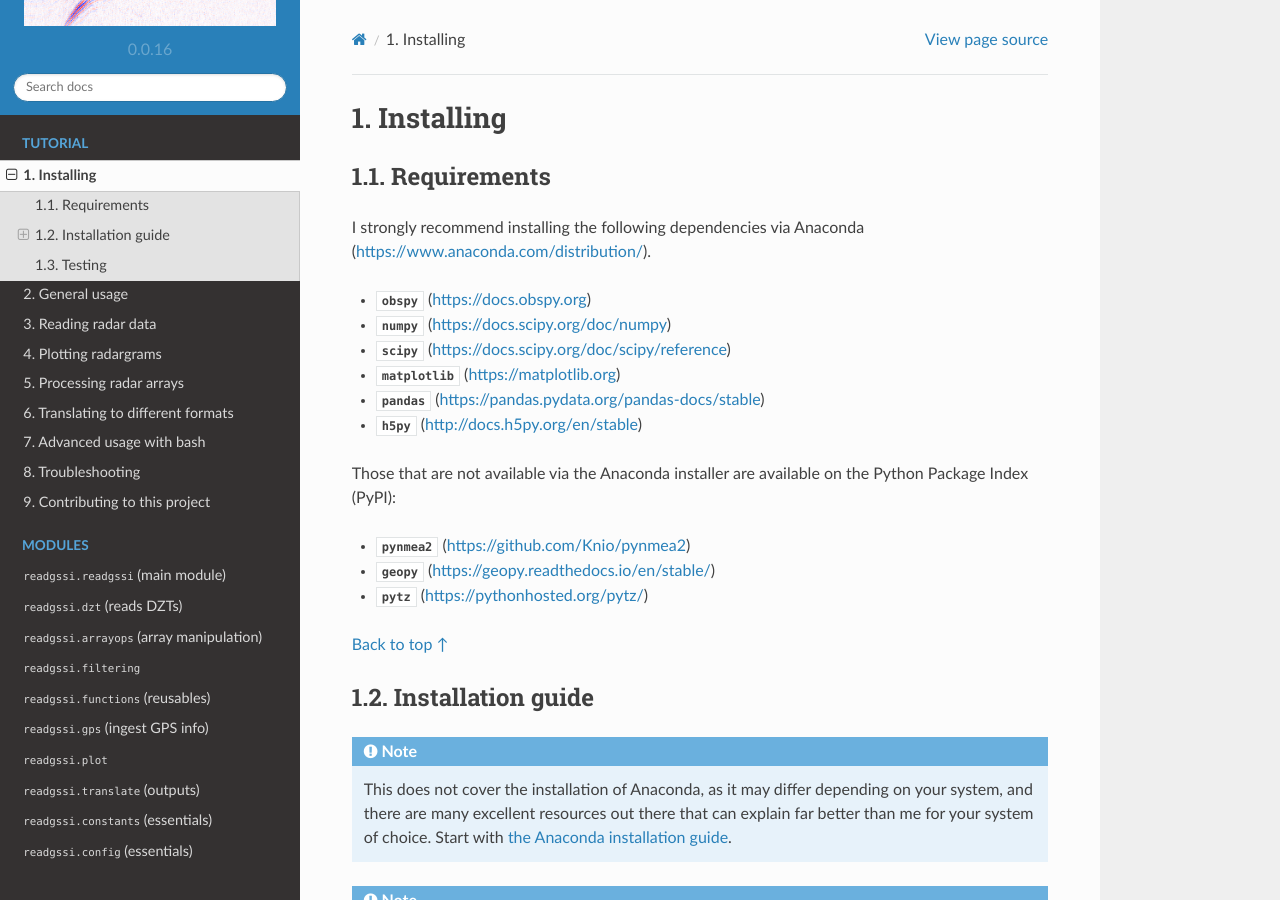
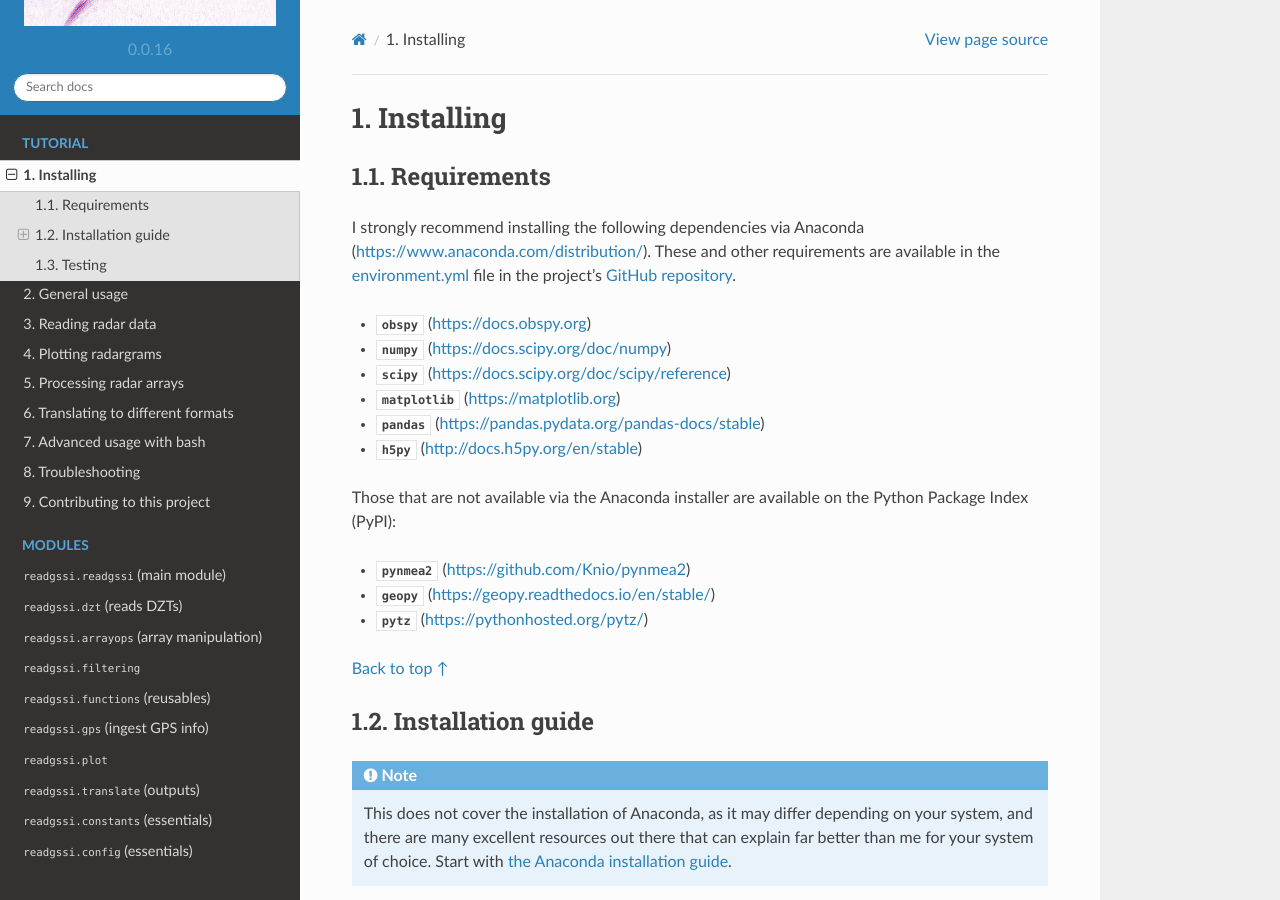
Before and after one commit to iannesbitt/readgssi, a Sphinx documentation site: the page built from docs/installing.rst, in a window 1280 px wide and 900 px high. Built offline with Sphinx 7.4.7 and the Read the Docs theme 2.0.0, drawn with Linux system fonts in a browser that asks for light colours.

Commit message:
updating front text

```diff
--- a/docs/index.rst
+++ b/docs/index.rst
@@ -5,6 +5,7 @@ Welcome to readgssi's documentation. This program was written to read and proces
 
 The demands of ice- and ground-penetrating radar (GPR) surveying, as in many types of scientific fieldwork, require that both quality control and time savings are critical to a successful field campaign. This software provides a way to quickly read, process, and display radar data produced by GSSI radar antennas and control units. GSSI's own RADAN software is bulky, closed-source, non-free, and not meant to handle folders full of GPR data files at once. `readgssi` was designed to be used in the field to quality-check entire folders of data files by converting radar profiles to portable network graphics (PNG) images, saving users valuable time versus performing the equivalent actions by hand in RADAN, especially in the case of projects with large file counts.
 
+The project's source repository is `here <https://github.com/iannesbitt/readgssi>`_.
 
 .. toctree::
     :numbered:
--- a/docs/installing.rst
+++ b/docs/installing.rst
@@ -8,7 +8,7 @@ Installing
 Requirements
 *********************************
 
-I strongly recommend installing the following dependencies via Anaconda (https://www.anaconda.com/distribution/).
+I strongly recommend installing the following dependencies via Anaconda (https://www.anaconda.com/distribution/). These and other requirements are available in the `environment.yml <https://github.com/iannesbitt/readgssi/blob/master/environment.yml>`_ file in the project's `GitHub repository <https://github.com/iannesbitt/readgssi>`_.
 
 * :py:data:`obspy` (https://docs.obspy.org)
 * :py:mod:`numpy` (https://docs.scipy.org/doc/numpy)
```
Also changed, not shown: README.md (+6 -2 lines).
